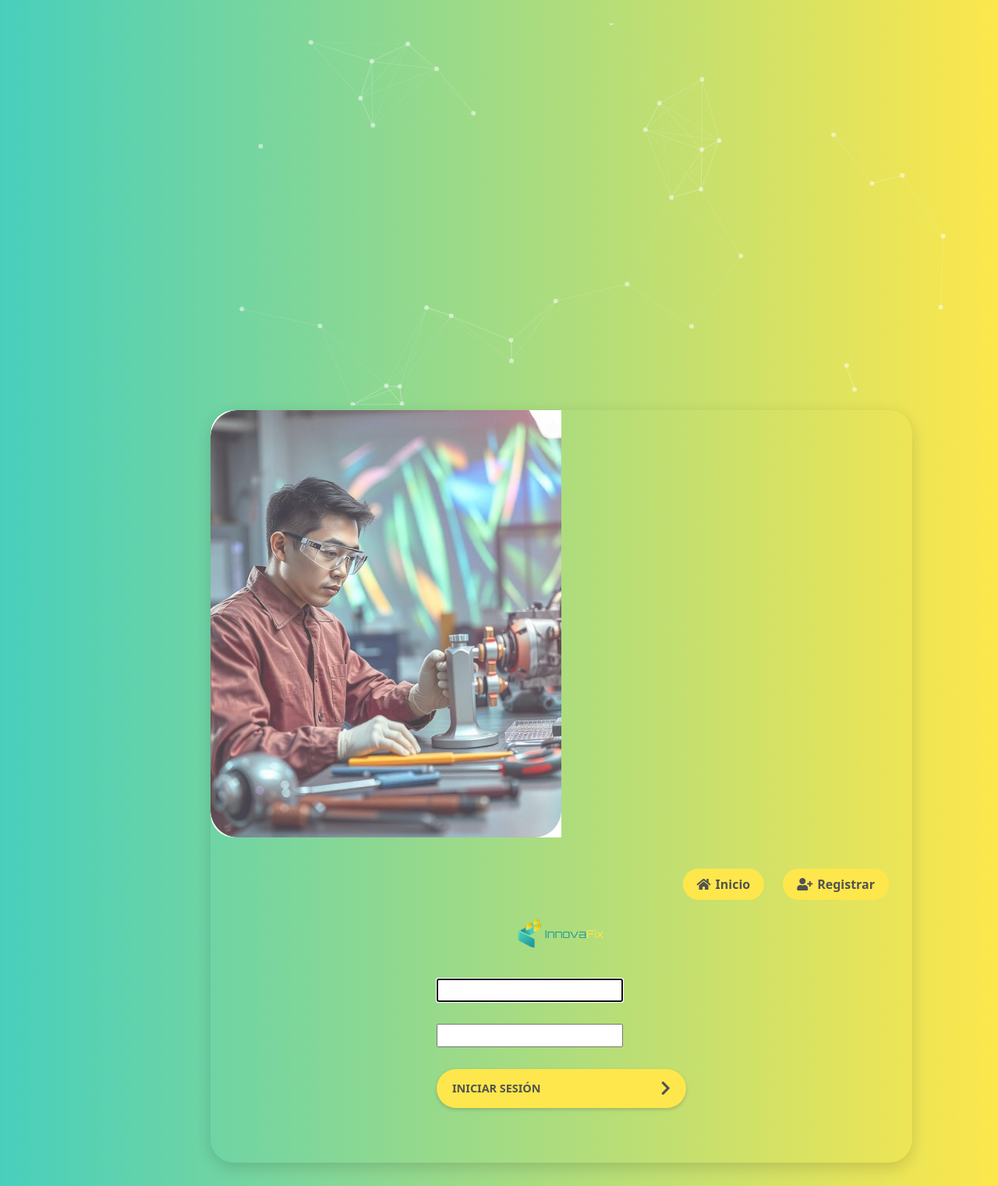
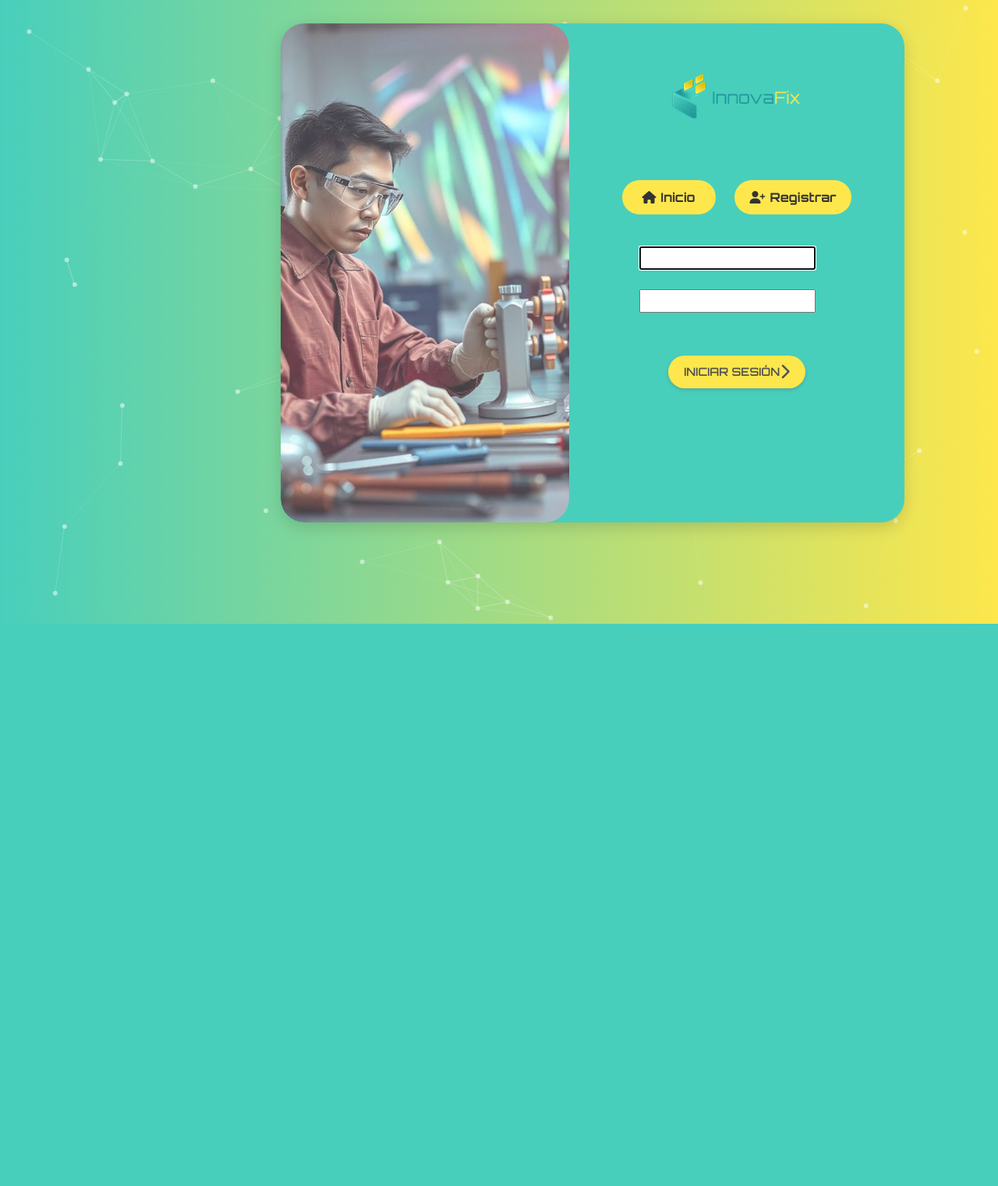
Before and after one commit to XanPineda/innovafix, a Django app: page /login/ in a window 1280 px wide. Shown: the whole page at 78% size. After the commit the page ends 800 px from the top, so only its background shows below. Run offline with Django 5.2, Linux system fonts and the light colour scheme; some libraries are stand-ins or nearby versions; some web fonts are replaced.

Commit message:
💄se mejoro la interfaz del dashboard y se corrigieron errores

```diff
--- a/proveedor_app/static/Tablas/usuario.css
+++ b/proveedor_app/static/Tablas/usuario.css
@@ -1,9 +1,22 @@
-/* === CONTENEDOR PRINCIPAL === */
+/* === Fondo animado de partículas === */
+#particles-js {
+  position: fixed;
+  top: 0;
+  left: 0;
+  width: 100%;
+  height: 100%;
+  z-index: 0;
+  pointer-events: none;
+}
+
+/* === Contenedor principal con fondo translúcido */
 .container {
-    background: linear-gradient(to right, #f0f4f8, #e9ecef);
-    border-radius: 12px;
-    padding: 40px 30px;
-    box-shadow: 0 8px 20px rgba(0, 0, 0, 0.1);
+  background: rgba(255, 255, 255, 0.85); /* blanco translúcido */
+  border-radius: 12px;
+  padding: 40px 30px;
+  box-shadow: 0 8px 20px rgba(0, 0, 0, 0.1);
+  position: relative;
+  z-index: 1;
 }
 
 /* === TÍTULOS === */
--- a/proveedor_app/static/login/style.css
+++ b/proveedor_app/static/login/style.css
@@ -1,49 +1,61 @@
 @import url('https://fonts.googleapis.com/css2?family=Orbitron:wght@400..900&display=swap');
 
+/* Fondo general con gradiente */
 body {
-    background: linear-gradient(90deg, #48CFBC, #FDE74C) !important;
+  background: linear-gradient(90deg, #48CFBC, #FDE74C);
   min-height: 100vh;
   margin: 0;
   padding: 0;
   overflow: hidden;
+  font-family: 'Orbitron', sans-serif;
 }
 
-/* --- Fondo solo para login --- */
+/* Fondo de partículas detrás de todo */
+#particles-js {
+  position: fixed;
+  width: 100%;
+  height: 100%;
+  z-index: 0;
+  top: 0;
+  left: 0;
+}
+
+/* Contenedor principal del login */
 .login-body {
-background-color: #229799;
-min-height: 100vh;
-display: center;
+  display: flex;
   align-items: center;
   justify-content: center;
 }
 
 
-/* --- Pantalla principal --- */
+/* Caja del login */
 .screen {
-    background-color: red;
-width: 100%;
-max-width: 900px;
-min-height: 80vh;
-display: center;
+width: 90%;
+  max-width: 800px;
+  height: 80vh;
+  margin: 0 auto;
+  display: flex;
   flex-direction: row;
+  align-items: stretch;
   border-radius: 30px;
-box-shadow: 0 6px 20px #00000026;
-background: transparent;
+  box-shadow: 0 6px 20px rgba(0, 0, 0, 0.15);
+  background: #48CFBC;
   position: relative;
   overflow: hidden;
+  z-index: 1;
 }
 
-/* --- Fondo decorativo --- */
+/* Fondo decorativo */
 .screen__background {
   position: absolute;
   top: 0; left: 0; right: 0; bottom: 0;
   z-index: 0;
-clip-path: inset(0 0 0 0);
 }
 
 .screen__background__shape {
   transform: rotate(45deg);
   position: absolute;
+  opacity: 0.2;
 }
 
 .screen__background__shape1 {
@@ -82,22 +94,28 @@
   border-radius: 30px;
 }
 
-/* --- Contenido principal --- */
+/* Contenido del login */
 .screen__content {
   flex: 1;
+  display: flex;
+  border-radius: 20px;
+  flex-direction: column;
+  justify-content: flex-start;
+  align-items: center;
   padding: 40px 30px;
-display: center;
-justify-content: center;
   z-index: 1;
   position: relative;
 }
 
-/* --- Imagen lateral --- */
+/* Imagen lateral */
 .login-image {
   flex: 1;
-max-width: 50%;
+  width: 50%;
+  height: 100%;
+  object-fit: cover; /* mantiene proporción y recorta si es necesario */
+  border-radius: inherit;
   display: flex;
-align-items: center;
+  align-items: stretch; /* permite que la imagen se expanda verticalmente */
   justify-content: center;
   overflow: hidden;
   border-top-left-radius: 30px;
@@ -111,191 +129,137 @@
   border-radius: inherit;
 }
 
-/* --- Formulario de login --- */
+/* Formulario */
 .login {
   width: 100%;
-max-width: 320px;
-padding: 20px 0 30px 0;
+  max-width: 250px;
   margin: 0 auto;
+  display: flex;
+  flex-direction: column;
+  align-items: center;
+  gap:25px;
 }
 
 .login__field {
-position: relative;
-margin-bottom: 28px;
   width: 100%;
 }
 
-.login__icon {
-position: absolute;
-left: 16px;
-top: 50%;
-transform: translateY(-50%);
-color: #FDE74C;
+.login__input {
   font-size: 1rem;
-}
-
-.login__input {
-font-size: 0.85rem;
-padding: 10px 10px 10px 40px;
-border-radius: 18px;
+  padding: 16px 20px;
+  border-radius: 30px;
   border: 1px solid #ccc;
   width: 100%;
-transition: border-color 0.2s;
+  background-color: #fff;
+  color: #333;
+  transition: border-color 0.2s, box-shadow 0.2s;
+  box-sizing: border-box;
 }
 
 .login__input:focus,
 .login__input:hover {
   outline: none;
-border-color: #525252;
+  border-color: #229997;
+  box-shadow: 0 0 6px rgba(34, 153, 151, 0.3);
 }
 
-/* --- Botón de login --- */
+/* Botón de login */
 .login__submit {
   background: #FDE74C;
-font-size: 0.9rem;
-margin-top: 20px;
-padding: 14px 20px;
-border-radius: 26px;
+  font-size: 0.9rem; /* ligeramente más pequeño */
+  padding: 10px 20px; /* menos alto y ancho */
+  border-radius: 24px;
   border: none;
   text-transform: uppercase;
-font-weight: 700;
-display: flex;
+  font-weight: 600;
+  display: inline-flex;
   align-items: center;
-width: 100%;
+  justify-content: center;
+  width: auto; /* ya no ocupa todo el ancho */
+  min-width: 160px;
   color: #525252;
   box-shadow: 0px 2px 4px rgba(82, 82, 82, 0.3);
   cursor: pointer;
   transition: transform 0.2s, background 0.2s;
+  margin-top: 30px;
 }
 
 .login__submit:hover {
   transform: scale(0.97);
-background: #ffe85c;
+  background: #229997;
+  color: #fff;
 }
 
-/* --- Ícono del botón --- */
 .button__icon {
   font-size: 20px;
   margin-left: auto;
   color: #525252;
 }
 
-/* --- Social login --- */
-.social-login h3 {
+/* Botones superiores */
+.top-buttons {
+  display: flex;
+  justify-content: center;
+  gap: 24px;
+  margin-bottom: 16px;
+  margin-top: 0;
+}
+
+.top-btn {
+  background-color: #FDE74C;
+  color: #333;
+  padding: 10px 20px;
+  border-radius: 30px;
+  text-decoration: none;
+  font-weight: bold;
   font-size: 1rem;
-margin-bottom: 10px;
-font-weight: 600;
-text-align: center;
+  border: none;
+  min-width: 120px;
+  height: 44px;
+  display: inline-flex;
+  align-items: center;
+  justify-content: center;
+  transition: background 0.3s ease, color 0.3s ease;
+  gap: 6px;
+}
+
+.top-btn:hover {
+  background-color: #229997;
   color: #fff;
 }
 
-.social-icons {
-display: flex;
-align-items: center;
-justify-content: center;
-gap: 12px;
-}
-
-.social-login__icon {
-padding: 10px;
-color: #fff;
-text-decoration: none;
-text-shadow: 0px 0px 8px #525252;
-transition: transform 0.2s;
-}
-
-.social-login__icon:hover {
-transform: scale(1.3);
-}
-
-/* --- Logo y nombre --- */
+/* Logo y nombre */
 .logo-container {
   display: flex;
   flex-direction: column;
   justify-content: center;
   align-items: center;
-margin-bottom: 32px;
-margin-top: -40px;
-gap: 4px;
+  margin-bottom: 40px;
+  margin-top: -10px;
+  gap: 12px;
 }
 
 .logo-img {
-max-width: 120px;
+  max-width: 180px;
   height: auto;
-margin-bottom: 5px;
-margin-top: 24px;
+  margin-bottom: 10px;
+  margin-top: 32px;
 }
 
 .company-name {
   font-size: 1.3rem;
-padding: 2px 10px 0 10px;
-color: #fff;
+  padding: 2px 10px 20px 10px;
+  color: #333;
+}
+.form-control {
+  border-radius: 30px;
+  padding: 12px 16px;
+  font-size: 1rem;
+  box-shadow: none;
+  transition: border-color 0.2s ease, box-shadow 0.2s ease;
 }
 
-.color1 {
-color: #525252;
+.form-control:focus {
+  border-color: #229997;
+  box-shadow: 0 0 6px rgba(34, 153, 151, 0.3);
 }
-
-.color2 {
-color: #FDE74C;
-}
-
-/* --- Botones superiores --- */
-.top-buttons {
-display: flex;
-justify-content: flex-end;
-gap: 24px;
-margin-bottom: 18px;
-}
-
-.top-btn {
-background: #FDE74C;
-color: #525252;
-padding: 8px 18px;
-border-radius: 20px;
-text-decoration: none;
-font-weight: bold;
-font-size: 1rem;
-border: none;
-transition: background 0.2s, color 0.2s;
-display: flex;
-align-items: center;
-gap: 6px;
-}
-
-.top-btn:hover {
-background: #48CFBC;
-}
-
-/* --- Responsive --- */
-@media (max-width: 900px) {
-.screen {
-    flex-direction: column;
-    width: 98vw;
-    min-height: 500px;
-    margin: 20px 0;
-    border-radius: 24px;
-}
-.login-image {
-    width: 100%;
-    height: 180px;
-    border-radius: 24px 24px 0 0;
-    margin-bottom: 20px;
-}
-.login-image img {
-    border-radius: 24px 24px 0 0;
-}
-.login {
-    padding: 20px 10px 30px 10px;
-}
-}
-
-@media (max-width: 600px) {
-.container {
-    padding: 10px;
-}
-.screen {
-    width: 100vw;
-    box-shadow: none;
-}
-}
--- a/proveedor_app/templates/login.html
+++ b/proveedor_app/templates/login.html
@@ -1,51 +1,73 @@
 {% extends "base.html" %}
 {% load static %}
+
 {% block title %}Iniciar Sesión{% endblock %}
 {% block navbar %}{% endblock %}
+
+{% block extra_css %}
+<link rel="stylesheet" href="{% static 'login/style.css' %}">
+{% endblock %}
+
 {% block content %}
-<link rel="stylesheet" href="https://use.fontawesome.com/releases/v5.15.4/css/all.css">
-<link rel="stylesheet" href="https://use.fontawesome.com/releases/v5.15.4/css/v4-shims.css">
-<link rel="stylesheet" href="{% static 'login/style.css' %}">
-
 <!-- Fondo animado con partículas -->
 <div id="particles-js"></div>
-<div class="login-bg">
+
+<!-- Contenedor principal -->
+<div class="login-body">
   <div class="screen">
+    <!-- Imagen decorativa -->
     <div class="login-image">
       <img src="{% static 'media/imagenesLogin/img.jpg' %}" alt="Imagen Login">
     </div>
+
+    <!-- Formulario -->
     <div class="screen__content">
+      <form class="login" method="post" novalidate>
+        {% csrf_token %}
+
+        <!-- Logo -->
+        <div class="logo-container">
+          <img src="{% static 'media/imagenesLogin/logotitulo.png' %}" alt="Logo Empresa" class="logo-img">
+        </div>
+
+        <!-- Botones superiores -->
         <div class="top-buttons">
           <a href="{% url 'homepage' %}" class="top-btn"><i class="fas fa-home"></i> Inicio</a>
           <a href="{% url 'registro' %}" class="top-btn"><i class="fas fa-user-plus"></i> Registrar</a>
         </div>
-            <form class="login" method="post" novalidate>
-                {% csrf_token %}
-                <div class="logo-container">
-                    <img src="{% static 'media/imagenesLogin/logotitulo.png' %}" alt="Logo Empresa" class="logo-img">
-                </div>
+
+        <!-- Campos del formulario -->
         <div class="login__field">
           <label for="id_username" class="sr-only">Usuario</label>
           {{ form.username }}
         </div>
+
         <div class="login__field">
           <label for="id_password" class="sr-only">Contraseña</label>
           {{ form.password }}
         </div>
+
+        <!-- Botón de iniciar sesión -->
         <button type="submit" class="button login__submit" aria-label="Iniciar sesión">
           <span class="button__text">Iniciar sesión</span>
           <i class="button__icon fas fa-chevron-right"></i>
         </button>
+
         {% if form.errors %}
         <div class="login-alert">
           Por favor, verifica tu nombre de usuario y contraseña.
         </div>
         {% endif %}
       </form>
-
-
     </div>
   </div>
 </div>
-</div>
+
+<!-- Script de partículas -->
+<script src="https://cdn.jsdelivr.net/npm/particles.js@2.0.0/particles.min.js"></script>
+<script>
+  particlesJS.load('particles-js', '{% static "inicio/particles.json" %}', function() {
+    console.log('Particles.js cargado correctamente');
+  });
+</script>
 {% endblock %}
--- a/proveedor_app/templates/proveedor/ingreso/ingreso.html
+++ b/proveedor_app/templates/proveedor/ingreso/ingreso.html
@@ -147,7 +147,7 @@
 
     if (addButton) {
         addButton.addEventListener("click", function () {
-            let newFormHtml = emptyForm.replace(/__prefix__/g, formNum);
+            let newFormHtml = emptyForm.replace(/_prefix_/g, formNum);
             formContainer.insertAdjacentHTML("beforeend", newFormHtml);
             formNum++;
             totalForms.value = formNum;
@@ -164,4 +164,4 @@
     });
 });
 </script>
-{% endblock %}
+{%endblock%}
--- a/proveedor_app/templates/proveedor/ingreso/ingreso_editar.html
+++ b/proveedor_app/templates/proveedor/ingreso/ingreso_editar.html
@@ -90,7 +90,7 @@
     e.preventDefault();
     const index = parseInt(totalForms.value, 10);
     const template = document.querySelector("#empty-form").content.cloneNode(true);
-    const html = template.firstElementChild.outerHTML.replace(/__prefix__/g, index);
+    const html = template.firstElementChild.outerHTML.replace(/_prefix_/g, index);
     container.insertAdjacentHTML("beforeend", html);
     totalForms.value = index + 1;
 });
@@ -103,4 +103,4 @@
 });
 </script>
 </div>
-{% endblock %}
+{%endblock%}
--- a/proveedor_app/templates/proveedor/ingreso/ingreso_form.html
+++ b/proveedor_app/templates/proveedor/ingreso/ingreso_form.html
@@ -70,4 +70,4 @@
     });
 });
 </script>
-{% endblock %}
+{%endblock%}
--- a/proveedor_app/templates/proveedor/ingreso/ingreso_listar.html
+++ b/proveedor_app/templates/proveedor/ingreso/ingreso_listar.html
@@ -47,4 +47,4 @@
         </tbody>
     </table>
 </div>
-{% endblock %}
+{%endblock%}
--- a/proveedor_app/templates/proveedor/usuario/usuario.html
+++ b/proveedor_app/templates/proveedor/usuario/usuario.html
@@ -102,6 +102,12 @@
     </div>
 </div>
 
+<!-- Gráfico de usuarios -->
+    <div class="my-4">
+        <h4 class="text-center">Usuarios por Rol</h4>
+        <canvas id="usuariosRolChart" width="200" height="25"></canvas>
+</div>
+
 <script>
 document.addEventListener('DOMContentLoaded', function() {
     const input = document.getElementById('busquedaUsuario');
--- a/proveedor_app/urls.py
+++ b/proveedor_app/urls.py
@@ -34,6 +34,7 @@
     path('ingreso/eliminar/<int:id>/', views.ingreso_eliminar, name='ingreso_eliminar'),
     path('exportar_ingresos_excel/', views.exportar_ingresos_excel, name='exportar_ingresos_excel'),
     path('exportar_ingresos_pdf/', views.exportar_ingresos_pdf, name='exportar_ingresos_pdf'),
+
     # PRODUCTOS
     path('productos/', views.producto_listar, name='producto_listar'),
     path('producto/eliminar/<str:producto_id>/', views.producto_eliminar, name='producto_eliminar'),
```
Also changed, not shown: other parts of proveedor_app/static/Tablas/usuario.css (+26 -77 lines), proveedor_app/forms.py (+17 -15 lines), proveedor_app/models.py (+4 -4 lines), proveedor_app/static/registro/style.css (indentation only). Lines whose indentation alone changed are shown as unchanged.
